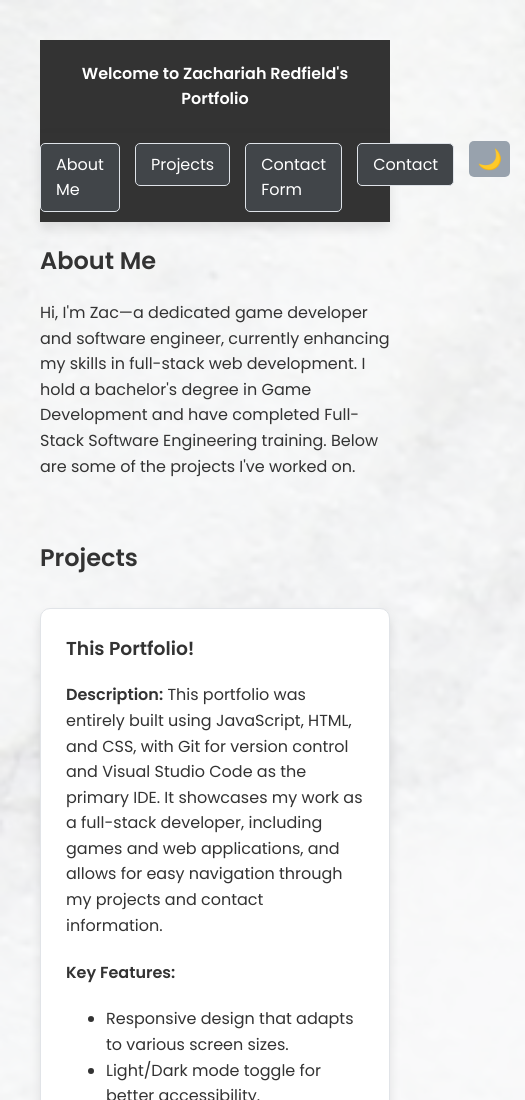
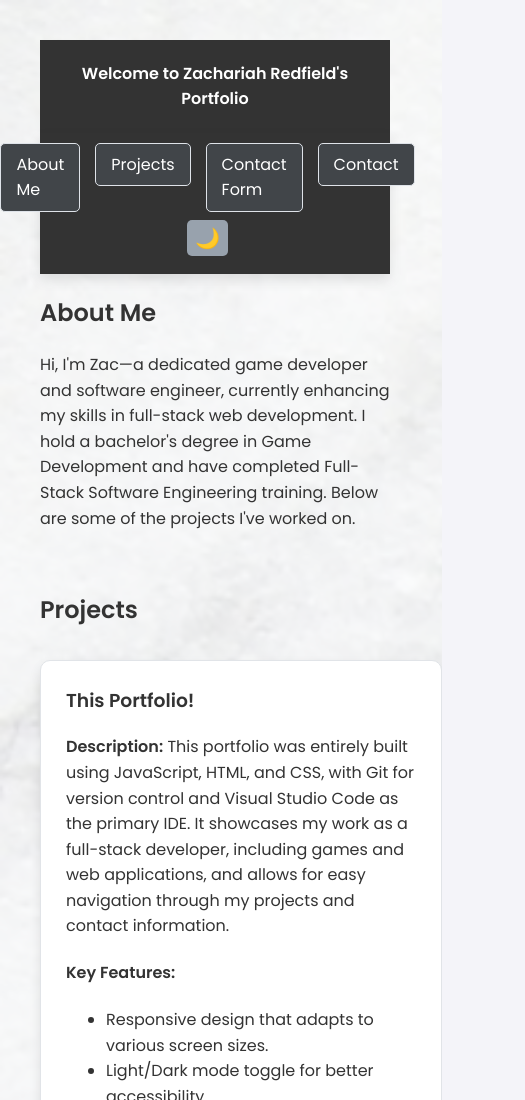
Before and after one commit to ZachariahRedfield/ZachariahRedfield, a website: page index.html in a window 390 px wide. Shown: the top 1100 px of the page, 525 px wide, since content can reach past the window. Drawn offline with Linux system fonts and the light colour scheme.

Commit message:
Updated moblie formatting

```diff
--- a/index.html
+++ b/index.html
@@ -3,7 +3,6 @@
 
 <head>
     <meta charset="UTF-8">
-    <meta name="viewport" content="width=device-width, initial-scale=1.0">
     <meta name="viewport" content="width=device-width, initial-scale=1.0">
     <link rel="stylesheet" href="styles.css">
     <link href="https://fonts.googleapis.com/css2?family=Poppins:wght@400;600&display=swap" rel="stylesheet">
--- a/styles.css
+++ b/styles.css
@@ -40,7 +40,20 @@ li {
 @media screen and (max-width: 768px) {
     .container {
         padding: 10px;
+        width: 100%;
+        margin: 5px 0;
         /* Adjust padding on smaller screens */
+    }
+
+    nav ul {
+        flex-direction: column;
+        align-items: center;
+    }
+
+    nav ul li {
+        margin-right: 0;
+        margin-bottom: 10px;
+        /* Add space between each menu item */
     }
 
     .navbar button {
@@ -52,6 +65,12 @@ li {
     p {
         font-size: 16px;
         /* Adjust font size for smaller screens */
+    }
+
+    /* Ensure project cards take up full width on small screens */
+    .project-card {
+        width: 100%;
+        margin: 10px 0;
     }
 }
 
@@ -347,7 +366,6 @@ section {
 /* Add Padding and Centering */
 .container {
     overflow: visible;
-    width: 100%;
     max-width: 1200px;
     margin: 0 auto;
     /* Centers content */
```
